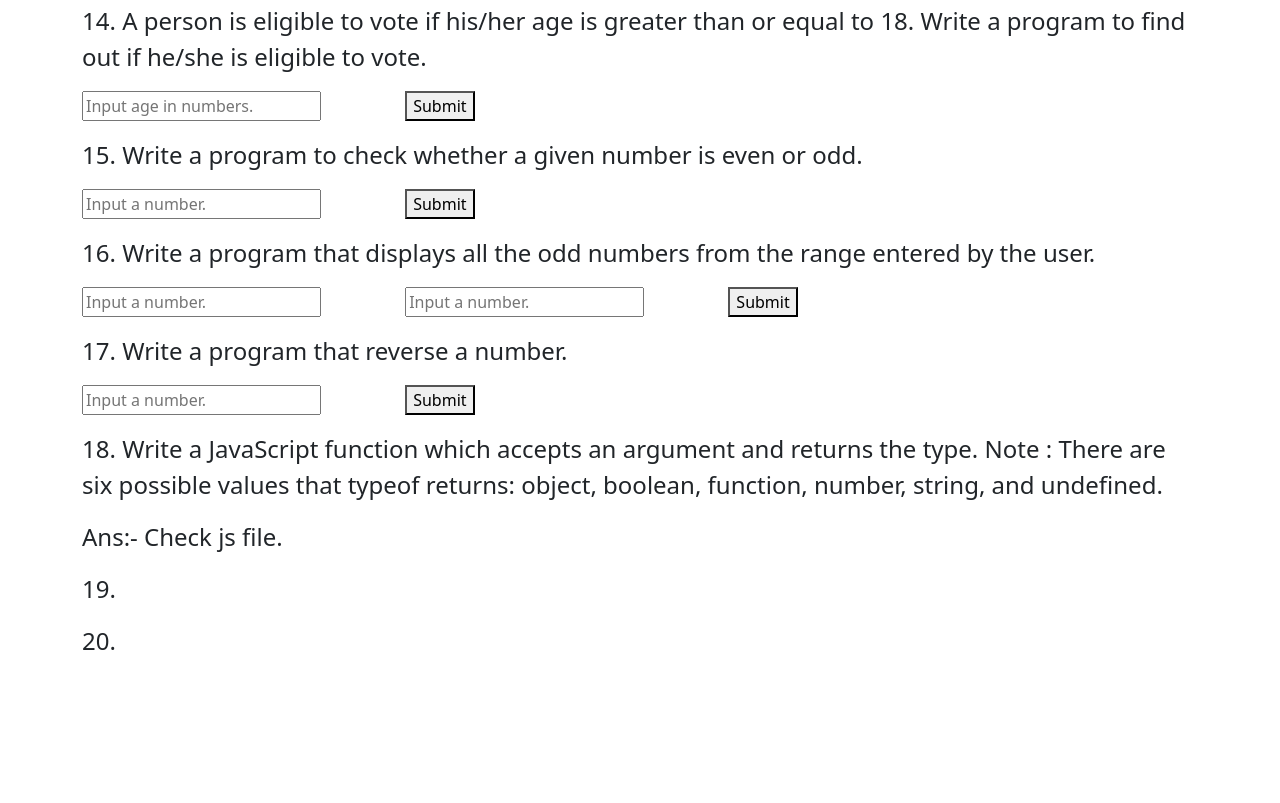
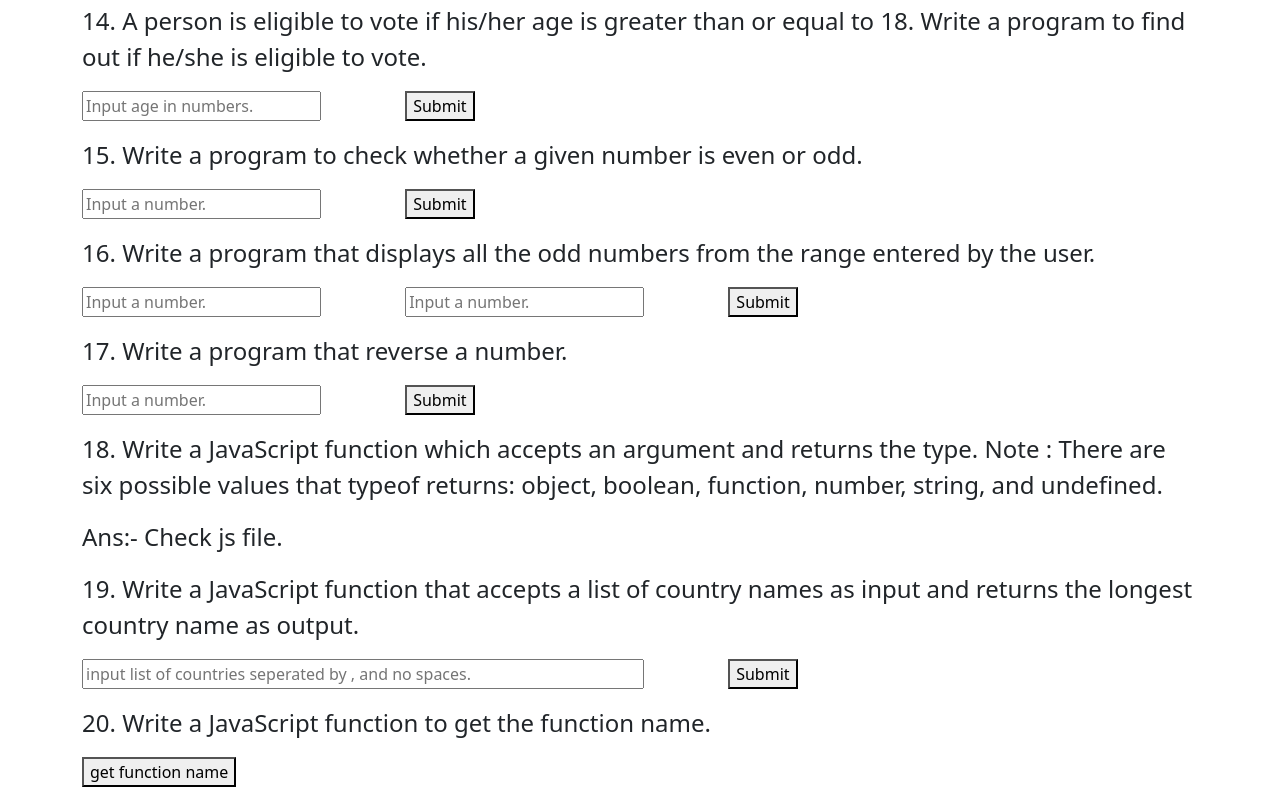
Before and after one commit to Sins53/Assignment-3, a plain HTML site: page Q11to20.html in a window 1280 px wide. Shown: the part 307-1110 px from the top of the page. Before the commit the page ends 982 px from the top, so only its background shows below. Drawn offline with nearby package versions, Linux system fonts and the light colour scheme.

Commit message:
completed till 20

```diff
--- a/Q11to20.html
+++ b/Q11to20.html
@@ -61,9 +61,14 @@
       Note : There are six possible values that typeof returns: object, boolean, function, number, string, and undefined.</p>
     <p> Ans:- Check js file.</p>
 
-    <p>19. </p>
+    <p>19. Write a JavaScript function that accepts a list of country names as input and returns the longest country name as output.</p>
+    <input id="Q19" type="text" placeholder="input list of countries seperated by , and no spaces. " size = '55'>
+    <button onclick="fn19()" type="submit">Submit</button>
+    <p class="ms-5" id="A19"> </p>
 
-    <p>20. </p>
+    <p>20. Write a JavaScript function to get the function name.</p>
+    <button onclick="fn20()" type="submit">get function name</button>
+    <p class="ms-5" id="A20"> </p>
 
   </div>
 
--- a/Q11to20.js
+++ b/Q11to20.js
@@ -112,3 +112,25 @@ function checkType (x){
 
 var result = checkType(a);
 console.log(result);
+
+function fn19() {
+  var str = document.getElementById("Q19").value;
+  var arr = str.split(',');
+
+  var longest = arr.sort(
+    function (a, b) {
+        return b.length - a.length;
+    }
+);
+
+
+  document.getElementById("A19").innerHTML
+                    = longest[0];
+}
+
+function fn20() {
+  var output = arguments.callee.name
+
+  document.getElementById("A20").innerHTML
+                    = output;
+}
```
